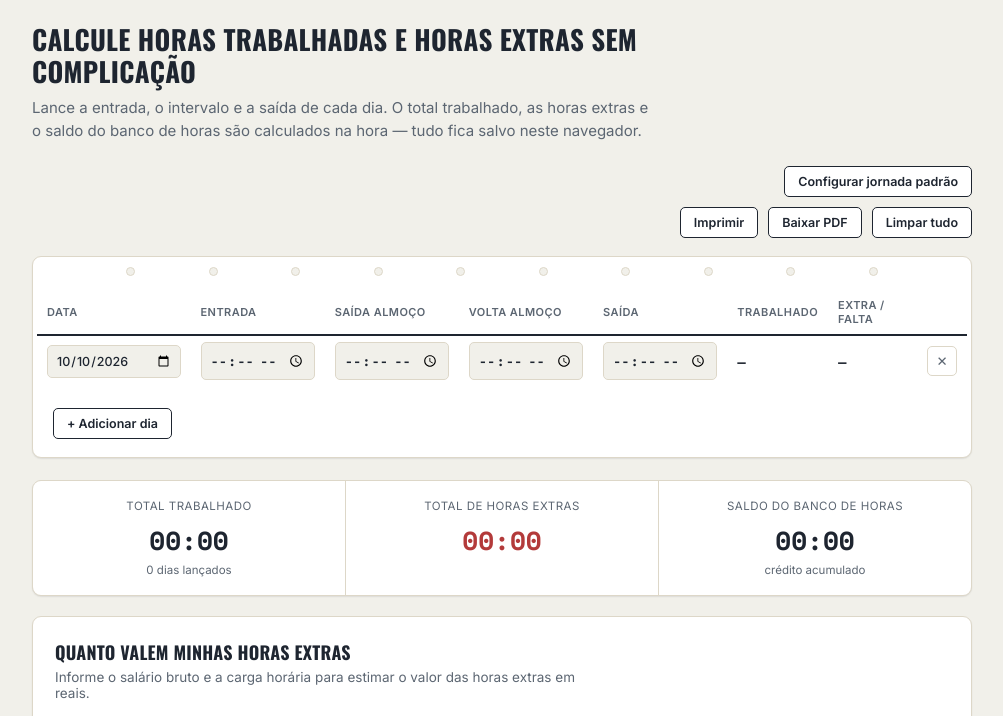
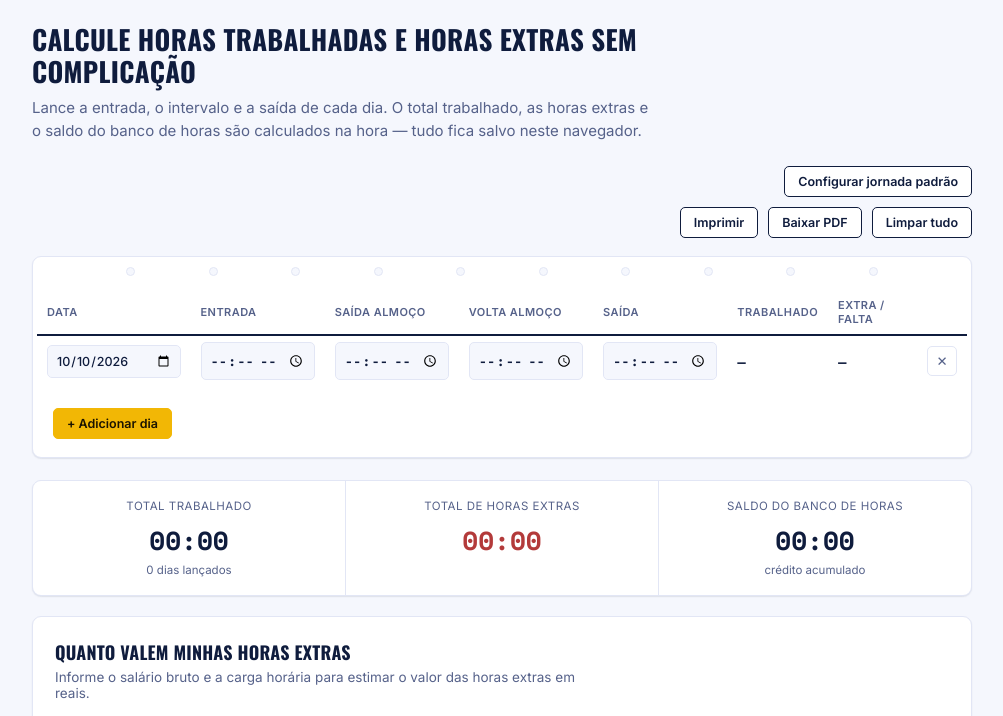
Before and after one commit to andreiabrandb-wq/projetogestaofacil, a plain HTML site: page ponto-certo/index.html in a window 1280 px wide. Shown: the part 83-799 px from the top of the page, without its empty margins (138-1141 px from the left). Drawn offline with nearby package versions, Linux system fonts and the light colour scheme.

Commit message:
Update color variables and button styles in index.html

```diff
--- a/ponto-certo/index.html
+++ b/ponto-certo/index.html
@@ -14,30 +14,30 @@
 <script src="https://cdnjs.cloudflare.com/ajax/libs/jspdf/2.5.2/jspdf.umd.min.js"></script>
 <style>
   :root {
-    --ink: #1e2530;
-    --ink-soft: #5c6672;
-    --paper: #f1f0ea;
+    --ink: #0f1c3d;
+    --ink-soft: #56628a;
+    --paper: #f5f7fd;
     --paper-raised: #ffffff;
-    --border: #ddd7c8;
-    --accent: #c17817;
-    --accent-soft: #f4e3c8;
+    --border: #e2e6f5;
+    --accent: #2f5fe0;
+    --accent-soft: #e8edfc;
     --extra: #b33a3a;
     --extra-soft: #f6dede;
     --credit: #2f7a4f;
     --credit-soft: #dcece1;
     --radius-s: 5px;
     --radius-m: 9px;
-    --shadow: 0 1px 2px rgba(30,37,48,0.05), 0 1px 1px rgba(30,37,48,0.04);
+    --shadow: 0 1px 2px rgba(15,28,61,0.06), 0 1px 1px rgba(15,28,61,0.04);
   }
   @media (prefers-color-scheme: dark) {
     :root:not([data-theme="light"]) {
-      --ink: #ece9e2;
-      --ink-soft: #a29d90;
-      --paper: #17181a;
-      --paper-raised: #201f1c;
-      --border: #38352c;
-      --accent: #dba24f;
-      --accent-soft: #3a2f1a;
+      --ink: #e7eaf0;
+      --ink-soft: #98a3c2;
+      --paper: #0b0e1a;
+      --paper-raised: #131a2c;
+      --border: #232c47;
+      --accent: #7c9bff;
+      --accent-soft: #1c2740;
       --extra: #e07a6b;
       --extra-soft: #3a2321;
       --credit: #6bbf8e;
@@ -46,13 +46,13 @@
     }
   }
   :root[data-theme="dark"] {
-    --ink: #ece9e2;
-    --ink-soft: #a29d90;
-    --paper: #17181a;
-    --paper-raised: #201f1c;
-    --border: #38352c;
-    --accent: #dba24f;
-    --accent-soft: #3a2f1a;
+    --ink: #e7eaf0;
+    --ink-soft: #98a3c2;
+    --paper: #0b0e1a;
+    --paper-raised: #131a2c;
+    --border: #232c47;
+    --accent: #7c9bff;
+    --accent-soft: #1c2740;
     --extra: #e07a6b;
     --extra-soft: #3a2321;
     --credit: #6bbf8e;
@@ -85,12 +85,14 @@
     cursor: pointer; display: inline-flex; align-items: center; gap: 6px;
   }
   button.ghost:hover { background: var(--accent-soft); }
+  #addRowBtn { background: #f2b705; border-color: #f2b705; color: #1b1400; }
+  #addRowBtn:hover { background: #f2b705; filter: brightness(1.06); }
   button.primary {
-    border: none; background: var(--ink); color: var(--paper);
+    border: none; background: #f2b705; color: #1b1400;
     border-radius: var(--radius-s); padding: 10px 18px; font: 700 13px 'Inter', sans-serif;
     cursor: pointer;
   }
-  button.primary:hover { background: var(--accent); color: var(--ink); }
+  button.primary:hover { filter: brightness(1.06); }
   button.icon-btn {
     border: 1px solid var(--border); background: var(--paper-raised); color: var(--ink-soft);
     border-radius: var(--radius-s); width: 30px; height: 30px; cursor: pointer;
```
